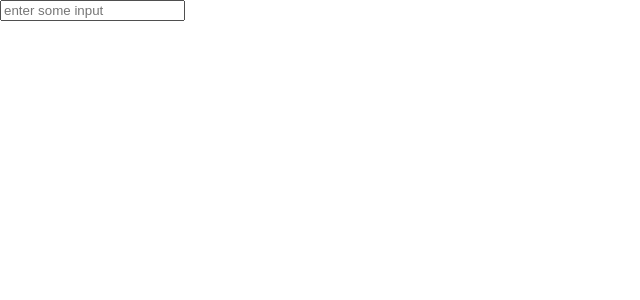
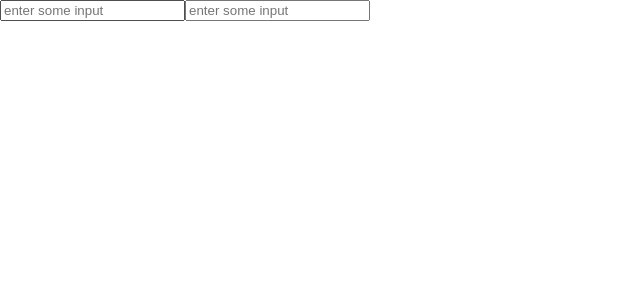
Before and after one commit to mmaazjavaid/MEME-GENERATOR-APP-REACT, a React (Create React App) app: page / in a window 1280 px wide. Shown: the top 300 px of the page, without its empty margins (0-640 px from the left). Built offline with nearby package versions, Linux system fonts and the light colour scheme.

Commit message:
Lesson 41 done

```diff
--- a/src/App.js
+++ b/src/App.js
@@ -5,10 +5,16 @@ import './index.css';
 
 function App() {
   const [firstname,setfirstname]= useState("");
-  const handlechange=(event)=>{
+  const handlefirstnamechange=(event)=>{
     setfirstname(event.target.value)
-    console.log(firstname);
+
   }
+  const [lastname,setlastname]= useState("");
+  const handlelastnamechange=(event)=>{
+    setlastname(event.target.value)
+
+  }
+  console.log(firstname+" "+lastname);
   return (
     // <div className="App">
     //   <Header/>
@@ -18,7 +24,12 @@ function App() {
       <input
       type="text"
       placeholder="enter some input"
-      onChange={handlechange}
+      onChange={handlefirstnamechange}
+        />
+        <input
+      type="text"
+      placeholder="enter some input"
+      onChange={handlelastnamechange}
         />
     </form>
   );
```
